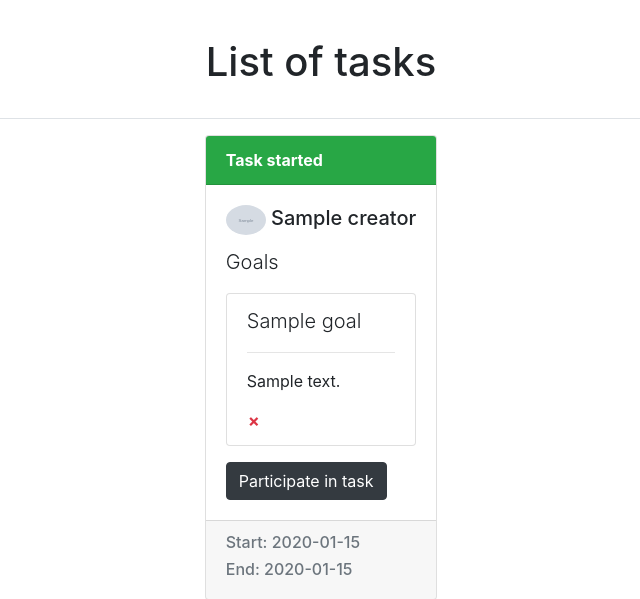
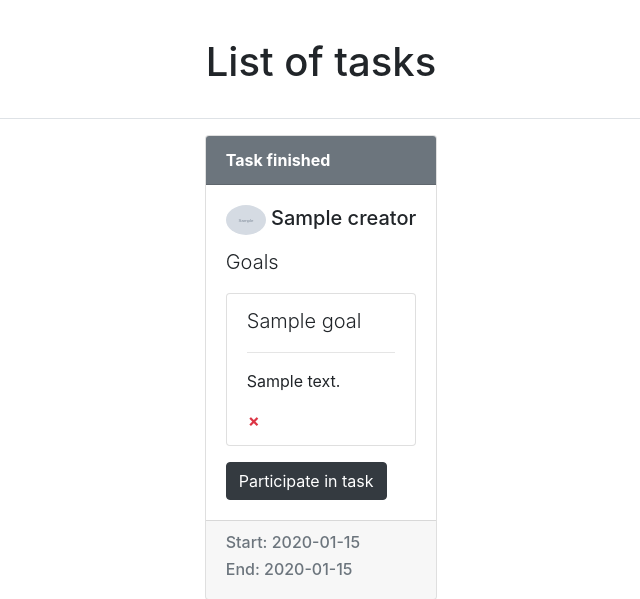
Before and after one commit to Skiru/task-manager, a Symfony app: template templates/frontend/tasks.html.twig in a window 1280 px wide. Shown: the part 58-657 px from the top of the page, without its empty margins (319-959 px from the left). Run offline with Twig, Linux system fonts and the light colour scheme; the template is opened without the code that fills it: most values are stand-ins (such as "Sample title", 1, 10 or a date in 2020); grey boxes marked "Sample" are stand-in pictures; some libraries are stand-ins or nearby versions.

Commit message:
Reorganize

```diff
--- a/templates/frontend/tasks.html.twig
+++ b/templates/frontend/tasks.html.twig
@@ -41,10 +41,10 @@
                 {% else %}
                     {% for task in tasks %}
                         <div class="card">
-                                {% if task.started %}
-                                     <div class="card-header bg-success text-white font-weight-bold">Task started</div>
-                                {% elseif task.finished %}
+                                {% if task.finished %}
                                     <div class="card-header bg-secondary text-white font-weight-bold">Task finished</div>
+                                {% elseif task.started %}
+                                    <div class="card-header bg-success text-white font-weight-bold">Task started</div>
                                 {% else %}
                                     <div class="card-header bg-dark text-white font-weight-bold">Task not started</div>
                                 {% endif %}
--- a/templates/frontend/user_tasks.html.twig
+++ b/templates/frontend/user_tasks.html.twig
@@ -40,10 +40,10 @@
                 {% else %}
                     {% for task in tasks %}
                         <div class="card">
-                            {% if task.started %}
+                            {% if task.finished %}
+                                <div class="card-header bg-secondary text-white font-weight-bold">Task finished</div>
+                            {% elseif task.started %}
                                 <div class="card-header bg-success text-white font-weight-bold">Task started</div>
-                            {% elseif task.finished %}
-                                <div class="card-header bg-secondary text-white font-weight-bold">Task finished</div>
                             {% else %}
                                 <div class="card-header bg-dark text-white font-weight-bold">Task not started</div>
                             {% endif %}
```
